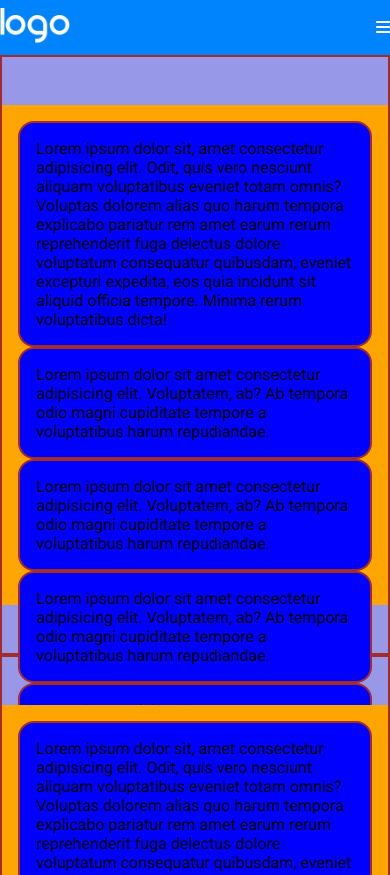
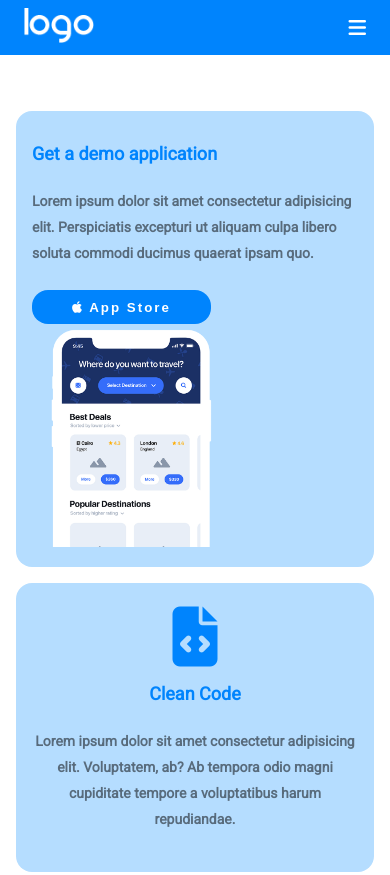
Before and after one commit to LeonardSuli/htmlcss-responsive-layout, a plain HTML site: page index.html in a window 390 px wide. Shown: the top 875 px of the page. Drawn offline with Linux system fonts and the light colour scheme.

Commit message:
add section demo responsive

```diff
--- a/assets/css/style.css
+++ b/assets/css/style.css
@@ -61,6 +61,14 @@
     flex-wrap: wrap;
 }
 
+.text-align-center{
+    text-align: center;
+}
+
+.relative{
+    position: relative;
+}
+
 
 /* #endregion Utility */
 
@@ -84,6 +92,7 @@ html{
     --sky: rgb(181, 221, 255);
     --dark: rgb(51, 51, 51);
     --white: rgb(255, 255, 255);
+    --gray: rgb(88, 107, 124);
 }
 
 .container{
@@ -97,10 +106,14 @@ html{
     margin: 0 auto;
 }
 
+/* .row{
+    margin: 0 -1rem;
+} */
+
 .btn{
     background-color: transparent;
     border: none;
-    padding: 0.25rem 0.5rem;
+    padding: 0.3rem 0.75rem;
     text-decoration: none;
     border-radius: 1rem;
 }
@@ -111,7 +124,7 @@ html{
 }
 
 .col-4{
-    width: calc((100% / 12) * 4);
+    width: calc((100% / 12) * 4 - 1rem);
 }
 
 .col-6{
@@ -119,7 +132,7 @@ html{
 }
 
 .col-8{
-    width: calc((100% / 12) * 8);
+    width: calc((100% / 12) * 8 - 1rem);
 }
 
 .col-12{
@@ -130,7 +143,7 @@ html{
 
 
 
-/* Header */
+/* #region Header */
 
 header{
     background-color: var(--blue);
@@ -147,6 +160,11 @@ header .container{
     width: 70px;
 }
 
+.mobile{
+    margin-right: 1.5rem;
+    font-size: 20px;
+}
+
 .menu .desktop ul{
     list-style: none;
     gap: 1rem;
@@ -160,6 +178,7 @@ header .container{
     & a{
         color: var(--white);
         text-decoration: none;
+        font-size: 15px;
     }
 }
 
@@ -167,15 +186,69 @@ header .container{
     background-color: var(--white);
     color: var(--dark);
 }
+/* #endregion Header */
 
 
-/* Main */
+/* #region Main */
+
+
+/* #region demo */
+.demo img{
+    width: 200px;
+}
+
+.demo [class^="col-"]{
+    background-color: var(--sky);
+    margin: 0.5rem;
+}
+
+.demo .container{
+    padding-top: 3rem;
+    padding-bottom: 6rem;
+}
+
+.demo-text h3{
+    color: var(--blue);
+    padding-top: 1rem;
+    padding-bottom: 1.5rem;
+    font-size: 18px;
+    font-weight: 700;
+}
+
+.demo-text p{
+    font-size: 14px;
+    line-height: 26px;
+    color: var(--gray);
+    font-weight: 700;
+    padding-bottom: 1.5rem;
+}
+
+.btn-blue{
+    background-color: var(--blue);
+    color: var(--white);
+    padding: 0.6rem 2.5rem;
+    letter-spacing: 2px;
+    font-weight: 700;
+}
+
+.demo-img img{
+    margin-bottom: -0.5rem;
+    top: 16px;
+    text-align: center;
+    margin: auto;
+    width: 200px;
+}
+
+.demo-text>i{
+    font-size: 60px;
+    color: var(--blue);
+    padding-top: 0.5rem;
+}
 
 
 
 
-
-
+/* #endregion Demo */
 
 .testimonials .card{
     min-height: 150px;
@@ -199,6 +272,8 @@ header .container{
 }
 
 
+/* #endregion Main */
+
 
 /* Media Query */
 
@@ -209,10 +284,15 @@ header .container{
 
     .container{
         width: 100%;
+        padding: 0.5rem
     }
 
     .container-sm{
         width: 100%;
+    }
+
+    .logo{
+        margin-left: 1.5rem;
     }
 
     [class^="col-"]{
@@ -221,16 +301,23 @@ header .container{
 }
 
 @media screen and (min-width: 481px) and (max-width: 768px){
+
+
+    .container{
+        width: 100%;
+        padding: 0.5rem;
+    }
+
+    .container-sm{
+        max-width: 600px;
+    }
+
     header ul li{
         display: none;
     }
 
-    .container{
-        width: 100%;
-    }
-
-    .container-sm{
-        max-width: 600px;
+    .logo{
+        margin-left: 1.5rem;
     }
 
     .planning .col-6{
@@ -255,4 +342,8 @@ header .container{
     .menu .mobile{
         display: none;
     }
+
+    .demo .col-8{
+        display: flex;
+    }
 }
--- a/index.html
+++ b/index.html
@@ -10,7 +10,9 @@
     <link href="https://fonts.googleapis.com/css2?family=Roboto&display=swap" rel="stylesheet">
     <link rel="stylesheet" href="https://cdnjs.cloudflare.com/ajax/libs/font-awesome/6.4.2/css/all.min.css" integrity="sha512-z3gLpd7yknf1YoNbCzqRKc4qyor8gaKU1qmn+CShxbuBusANI9QpRohGBreCFkKxLhei6S9CQXFEbbKuqLg0DA==" crossorigin="anonymous" referrerpolicy="no-referrer" />
 </head>
-<body class="debug">
+<body class="debg">
+
+    <!-- Header -->
 
     <header>
         <div class="container flex">
@@ -36,24 +38,89 @@
                         </li>
                     </ul>
                 </div>
-
-
-
             </div>
-
         </div>
     </header>
 
+    <!-- End Header -->
+
+    <!-- Main -->
+
     <main>
+
+        <!-- Section Demo -->
 
         <section class="demo">
             <div class="container flex">
                 <div class="row flex wrap">
-                    <div class="col-8">Lorem ipsum dolor sit, amet consectetur adipisicing elit. Odit, quis vero nesciunt aliquam voluptatibus eveniet totam omnis? Voluptas dolorem alias quo harum tempora explicabo pariatur rem amet earum rerum reprehenderit fuga delectus dolore voluptatum consequatur quibusdam, eveniet excepturi expedita, eos quia incidunt sit aliquid officia tempore. Minima rerum voluptatibus dicta!</div>
-                    <div class="col-4">Lorem ipsum dolor sit amet consectetur adipisicing elit. Voluptatem, ab? Ab tempora odio magni cupiditate tempore a voluptatibus harum repudiandae.</div>
-                    <div class="col-4">Lorem ipsum dolor sit amet consectetur adipisicing elit. Voluptatem, ab? Ab tempora odio magni cupiditate tempore a voluptatibus harum repudiandae.</div>
-                    <div class="col-4">Lorem ipsum dolor sit amet consectetur adipisicing elit. Voluptatem, ab? Ab tempora odio magni cupiditate tempore a voluptatibus harum repudiandae.</div>
-                    <div class="col-4">Lorem ipsum dolor sit amet consectetur adipisicing elit. Voluptatem, ab? Ab tempora odio magni cupiditate tempore a voluptatibus harum repudiandae.</div>
+
+                    <!-- Col Demo -->
+                    <div class="col-8">
+                        <div class="demo-text">
+                            <h3>Get a demo application</h3>
+                            <p>
+                                Lorem ipsum dolor sit amet consectetur adipisicing elit. Perspiciatis excepturi ut aliquam culpa libero soluta commodi ducimus quaerat ipsam quo.
+                            </p>
+                            <button class="btn btn-blue">
+                                <i class="fa-brands fa-apple"></i>
+                                <span>App Store</span>
+                            </button>
+                        </div>
+                        <div class="demo-img">
+                            <img src="./assets/img/phone.png" alt="">
+                        </div>
+                    </div>
+
+                    <!-- Col Clean Code -->
+                    <div class="col-4">
+                        <div class="demo-text text-align-center">
+                            <i class="fa-solid fa-file-code icon"></i>
+                            <h3>Clean Code</h3>
+                            <p>
+                                Lorem ipsum dolor sit amet consectetur adipisicing elit. Voluptatem, ab? Ab tempora odio magni cupiditate tempore a voluptatibus harum repudiandae.
+                            </p>
+                        </div>
+
+                    </div>
+
+                     <!-- Col Web Design -->
+                     <div class="col-4">
+                        <div class="demo-text text-align-center">
+                            <i class="fa-solid fa-compass-drafting"></i>
+                            <h3>Web Design</h3>
+                            <p>
+                                Lorem ipsum dolor sit amet consectetur adipisicing elit. Voluptatem, ab? Ab tempora odio magni cupiditate tempore a voluptatibus harum repudiandae.
+                            </p>
+                        </div>
+
+                    </div>
+
+                     <!-- Col Developement -->
+                     <div class="col-4">
+                        <div class="demo-text text-align-center">
+                            <i class="fa-solid fa-laptop-code"></i>
+                            <h3>Developement</h3>
+                            <p>
+                                Lorem ipsum dolor sit amet consectetur adipisicing elit. Voluptatem, ab? Ab tempora odio magni cupiditate tempore a voluptatibus harum repudiandae.
+                            </p>
+                        </div>
+
+                    </div>
+
+                     <!-- Col Branding -->
+                     <div class="col-4">
+                        <div class="demo-text text-align-center">
+                            <i class="fa-solid fa-bullhorn"></i>
+                            <h3>Branding</h3>
+                            <p>
+                                Lorem ipsum dolor sit amet consectetur adipisicing elit. Voluptatem, ab? Ab tempora odio magni cupiditate tempore a voluptatibus harum repudiandae.
+                            </p>
+                        </div>
+
+                    </div>
+
+
+
                 </div>
             </div>
         </section>
```
